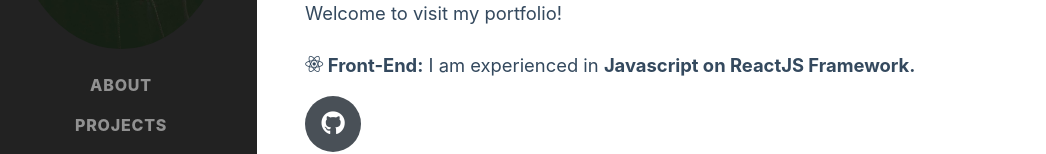
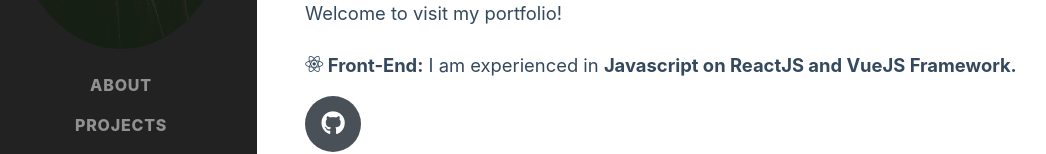
Before and after one commit to noobnx/portfolio, a plain HTML site: page index.html in a window 1280 px wide. Shown: the part 416-570 px from the top of the page, without its empty margins (15-1061 px from the left). Drawn offline with Linux system fonts and the light colour scheme; a web font is replaced by a local one.

Commit message:
edit again about second time

```diff
--- a/index.html
+++ b/index.html
@@ -76,7 +76,7 @@
             <p class="lead mb-4"></p>
             <p class="lead mb-2">
               <strong><i class="devicon-react-original"></i> Front-End:</strong>
-              I am experienced in <strong>Javascript on ReactJS Framework.</strong>
+              I am experienced in <strong>Javascript on ReactJS and VueJS Framework.</strong>
             </p>
             <!-- <p class="lead mb-4">
               <strong><i class="devicon-nodejs-plain"></i> Back-End:</strong>
```
